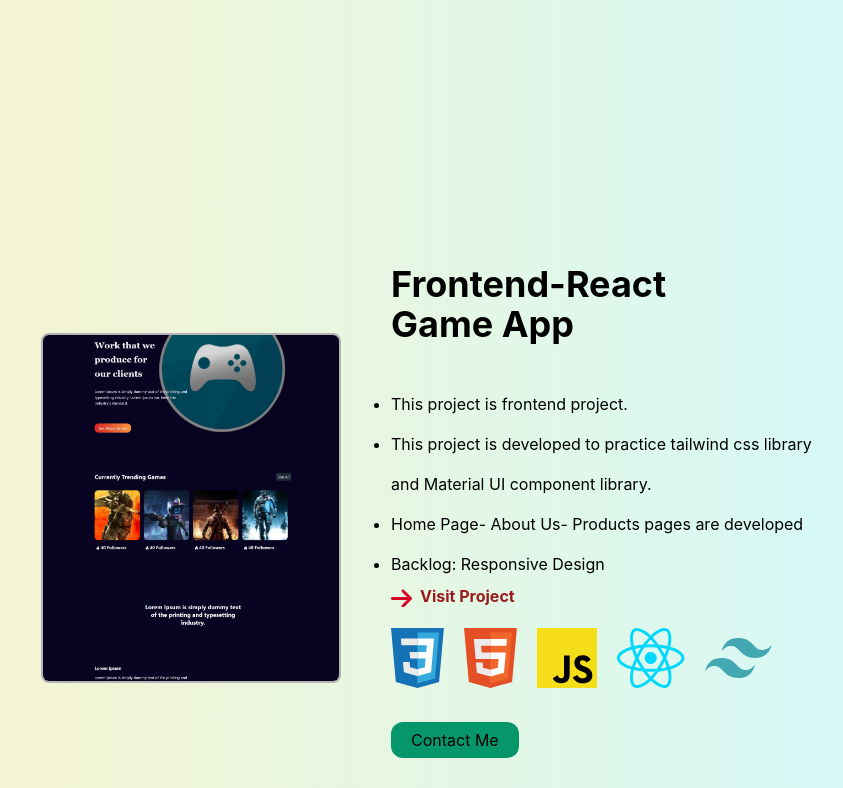
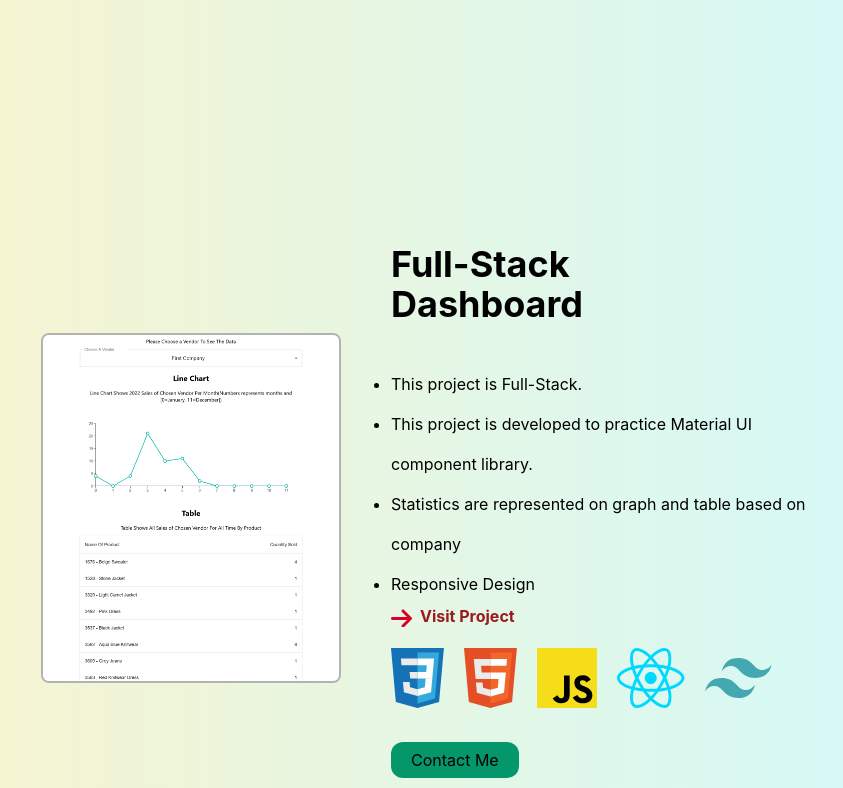
Before and after one commit to yssfklc/portfolio-project, a React (Create React App) app: page / in a window 1280 px wide. Shown: the part 1572-2360 px from the top of the page, without its empty margins (249-1092 px from the left). Built offline with nearby package versions, Linux system fonts and the light colour scheme.

Commit message:
add dashboard project

```diff
--- a/package.json
+++ b/package.json
@@ -8,7 +8,7 @@
     "@testing-library/user-event": "^13.5.0",
     "react": "^18.2.0",
     "react-dom": "^18.2.0",
-    "react-scripts": "5.0.1",
+    "react-scripts": "^5.0.1",
     "react-simple-typewriter": "^5.0.1",
     "web-vitals": "^2.1.4"
   },
--- a/src/App.js
+++ b/src/App.js
@@ -18,6 +18,7 @@ import p1 from './image/p1.png';
 import project1 from './image/project1.jpg';
 import project2 from './image/project2.jpg';
 import project3 from './image/project3.jpg';
+import project4 from './image/dashboard.png';
 import { useTypewriter, Cursor } from 'react-simple-typewriter';
 
 function App() {
@@ -44,7 +45,7 @@ function App() {
           <a href='#contact' className='bg-red-600 hover:bg-red-800 rounded-xl px-5 py-2 max-lg:bg-transparent max-lg:p-0'>Contact Me</a>
         </div>
       </navbar>
-      <div className='grid grid-cols-12 grid-rows-5 hover:scroll-auto max-lg:flex max-lg:flex-col max-lg:items-center'>
+      <div className='grid grid-cols-12 grid-rows-6 hover:scroll-auto max-lg:flex max-lg:flex-col max-lg:items-center'>
         <div className='col-start-2 col-span-4 row-start-1 row-span-1 flex justify-center items-center max-lg:py-10'>
           <img src={ysf} className=' rounded-full h-80  max-lg:h-40'></img>
         </div>
@@ -82,11 +83,33 @@ function App() {
           <div><a href='#contact' className='bg-emerald-600 hover:bg-emerald-800 rounded-xl px-5 py-2 '>Contact Me</a></div>
         </div>
         <div className='col-start-3 col-span-4 row-start-3 row-span-1 flex justify-start items-center h-screen max-lg:h-auto max-lg:mt-10 max-lg:mb-5 '>
+        <div className='screen3'>
+            <img src={project4} className='rounded-lg w-56 h-80 object-cover '></img>
+          </div>
+        </div>
+        <div className='col-start-7 col-span-6 row-start-3 row-span-1 flex flex-col justify-center items-start h-screen max-lg:h-auto'>
+          <div className='text-4xl mb-10 font-bold '><h1 className='w-4/5 max-lg:w-full'>Full-Stack Dashboard</h1></div>
+          <p className='w-9/12 mb-5 max-lg:w-full'>
+          <ul className='list-disc leading-10'>
+              <li>This project is Full-Stack.</li>
+              <li>This project is developed to practice Material UI component library.</li>
+              <li>Statistics are represented on graph and table based on company</li>
+              <li>Responsive Design</li>
+            </ul>
+             <a href='https://dashboard-app-vbav.onrender.com/' className='flex items-center justify-start font-bold text-red-800'><img src={arrow} className='inline mr-2'/>Visit Project</a></p>
+          <div className='flex justify-center items-center mb-10'>
+            {secondProject.map((allSkill)=>{
+              return (<img src={allSkill} className='pr-5 hover:h-16 max-lg:h-8'/>)
+            })}
+          </div>
+          <div><a href='#contact' className='bg-emerald-600 hover:bg-emerald-800 rounded-xl px-5 py-2 '>Contact Me</a></div>
+        </div>
+        <div className='col-start-3 col-span-4 row-start-4 row-span-1 flex justify-start items-center h-screen max-lg:h-auto max-lg:mt-10 max-lg:mb-5 '>
         <div className='screen'>
             <img src={project2} className='rounded-lg w-56 h-80 object-cover '></img>
           </div>
         </div>
-        <div className='col-start-7 col-span-6 row-start-3 row-span-1 flex flex-col justify-center items-start h-screen max-lg:h-auto'>
+        <div className='col-start-7 col-span-6 row-start-4 row-span-1 flex flex-col justify-center items-start h-screen max-lg:h-auto'>
           <div className='text-4xl mb-10 font-bold '><h1 className='w-4/5 max-lg:w-full'>Frontend-React Game App</h1></div>
           <p className='w-9/12 mb-5 max-lg:w-full'>
           <ul className='list-disc leading-10'>
@@ -103,12 +126,12 @@ function App() {
           </div>
           <div><a href='#contact' className='bg-emerald-600 hover:bg-emerald-800 rounded-xl px-5 py-2 '>Contact Me</a></div>
         </div>
-        <div className='col-start-7 col-span-4 row-start-4 row-span-1 flex justify-end items-center h-screen max-lg:h-auto max-lg:mt-10 max-lg:mb-10'>
+        <div className='col-start-7 col-span-4 row-start-5 row-span-1 flex justify-end items-center h-screen max-lg:h-auto max-lg:mt-10 max-lg:mb-10'>
         <div className='screen2 rounded-lg'>
             <img src={project3} className='rounded-lg w-56 h-80 object-cover '></img>
           </div>
         </div>
-        <div className='col-start-3 col-span-6 row-start-4 row-span-1 flex flex-col justify-center items-start h-screen max-lg:h-auto'>
+        <div className='col-start-3 col-span-6 row-start-5 row-span-1 flex flex-col justify-center items-start h-screen max-lg:h-auto'>
           <div className='text-4xl mb-10 font-bold '><h1 className='w-4/5 max-lg:w-full'>A Responsive Freelance Website From The Scratch - 'architectural-website'</h1></div>
           <p className='w-9/12 mb-5 max-lg:w-full'>
             <ul className='list-disc leading-10'>
@@ -129,10 +152,10 @@ function App() {
           </div>
           <div><a href='#contact' className='bg-emerald-600 hover:bg-emerald-800 rounded-xl px-5 py-2 '>Contact Me</a></div>
         </div>
-        <div className='col-start-3 col-span-5 row-start-5 row-span-1 flex justify-start items-center h-screen max-lg:h-auto max-lg:mt-10 max-lg:mb-5'>
+        <div className='col-start-3 col-span-5 row-start-6 row-span-1 flex justify-start items-center h-screen max-lg:h-auto max-lg:mt-10 max-lg:mb-5'>
           <img src={p1} className='rounded-lg'></img>
         </div>
-        <div id='contact' className='col-start-7 col-span-6 row-start-5 row-span-1 flex justify-center items-center h-screen max-lg:h-auto max-lg:mb-10'>
+        <div id='contact' className='col-start-7 col-span-6 row-start-6 row-span-1 flex justify-center items-center h-screen max-lg:h-auto max-lg:mb-10'>
           <div >
             <a href='https://tr.linkedin.com/in/yssfklc' className='flex flex-col justify-center items-center'>
               <img src={linkedin} className='rounded-lg mr-10 mb-5 max-lg:h-10'/>
--- a/src/index.css
+++ b/src/index.css
@@ -70,6 +70,7 @@ code {
 	-o-transition: top 7s;
 	transition: bottom 7s;
 }
+
 .screen2:hover img {
   bottom: 0;
   -webkit-transition: all 7s;
@@ -78,3 +79,37 @@ code {
   -o-transition: all 7s;
   transition: all 7s;
 }
+
+.screen3 {
+	/* display: block; */
+  border-radius: 8px;
+	width: 300px;
+	height: 350px;
+	overflow: hidden;
+	position: relative;
+	border: 2px solid #b3b3b3;
+	margin: 0 auto;
+}
+.screen3 img {
+	bottom: -380px;
+	width: 100%;
+	height: auto;
+	position: absolute;
+	z-index: 0;
+  margin:0;
+  padding:0;
+	-webkit-transition: top 7s;
+	-moz-transition: top 7s;
+	-ms-transition: top 7s;
+	-o-transition: top 7s;
+	transition: bottom 7s;
+}
+
+.screen3:hover img {
+  bottom: 0;
+  -webkit-transition: all 7s;
+  -moz-transition: all 7s;
+  -ms-transition: all 7s;
+  -o-transition: all 7s;
+  transition: all 7s;
+}
```
Also changed, not shown: src/image/dashboard.png (added), 1 other file (tests, documents, lock files or other folders).
